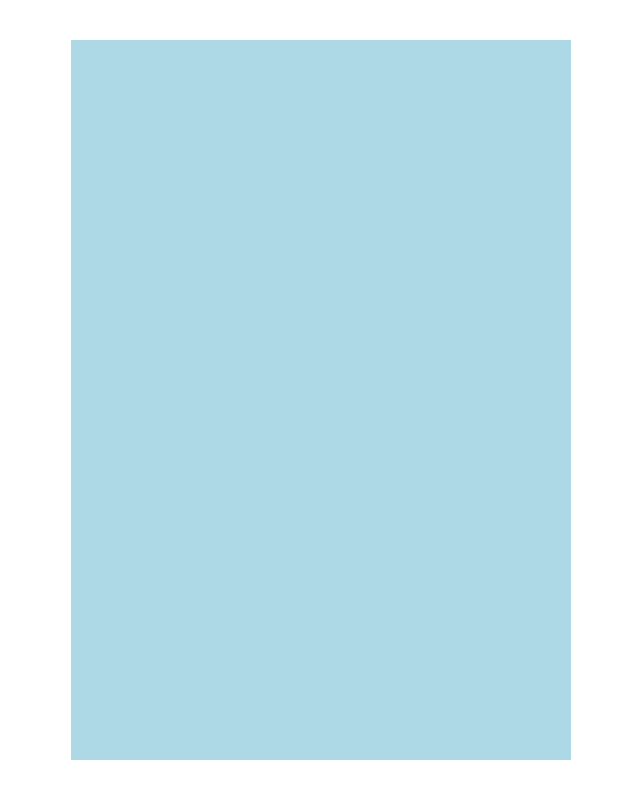
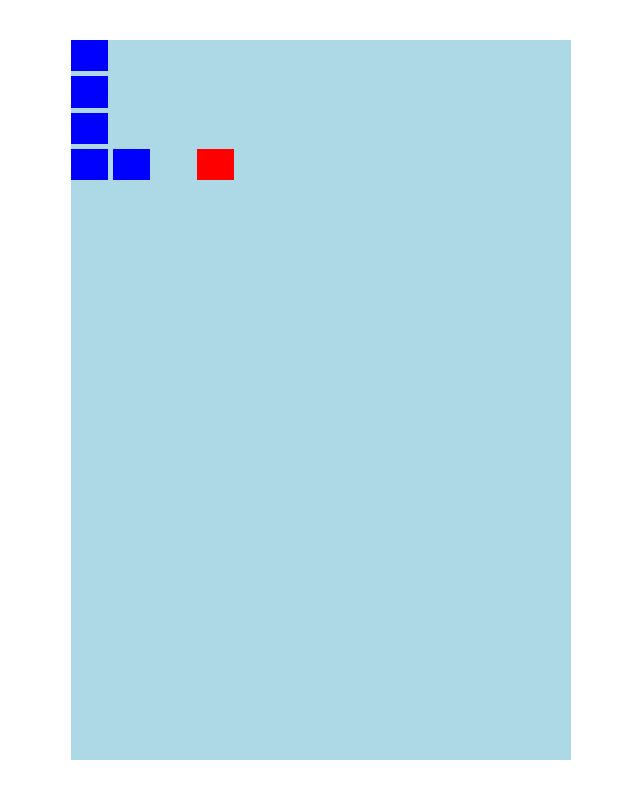
Before and after one commit to valentinvsp/tetris-ac-labs, a React (Create React App) app: page / in a window 1280 px wide. Shown: the whole page, without its empty margins (319-959 px from the left). Built offline with nearby package versions, Linux system fonts and the light colour scheme.

Commit message:
9: show game board

```diff
--- a/src/App.css
+++ b/src/App.css
@@ -2,6 +2,10 @@
   height: 90vh;
   width: 500px;
   background-color: lightblue;
+  display: grid;
+  grid-template-columns: repeat(12, 1fr);
+  grid-template-rows: repeat(20, 1fr);
+  gap: 5px;
 }
 
 .container {
@@ -11,3 +15,11 @@
   justify-content: center;
   align-items: center;
 }
+
+.item {
+  grid-row-start: 4;
+  grid-row-end: 5;
+  grid-column-start: 4;
+  grid-column-end: 5;
+  background-color: red;
+}
--- a/src/App.js
+++ b/src/App.js
@@ -1,11 +1,18 @@
 import React from "react";
+
+import { GameContainer } from "./components/GameContainer";
+
+import Tetromino from "./Tetromino";
 import "./App.css";
 
 function App() {
   return (
-    <div className="container">
-      <div className="board" />
-    </div>
+    <GameContainer>
+      <div className="board">
+        <div className="item" />
+        <Tetromino />
+      </div>
+    </GameContainer>
   );
 }
 
--- /dev/null
+++ b/src/Tetromino.jsx
@@ -0,0 +1,30 @@
+import React from "react";
+
+import { l } from "./tetrominos";
+
+export default function Tetromino() {
+  const lShape = [];
+
+  l.forEach((row, rowIdx) => {
+    row.forEach((val, colIdx) => {
+      if (val === true) {
+        lShape.push({ row: rowIdx + 1, col: colIdx + 1 });
+      }
+    });
+  });
+  return (
+    <>
+      {lShape.map(({ row, col }) => (
+        <div
+          style={{
+            gridRowStart: row,
+            gridRowEnd: row + 1,
+            gridColumnStart: col,
+            gridColumnEnd: col + 1,
+            background: "blue",
+          }}
+        ></div>
+      ))}
+    </>
+  );
+}
--- /dev/null
+++ b/src/components/GameContainer/GameContainer.js
@@ -0,0 +1,5 @@
+import React from "react";
+
+export function GameContainer({ children }) {
+  return <div className="container">{children}</div>;
+}
--- /dev/null
+++ b/src/components/GameContainer/package.json
@@ -0,0 +1,3 @@
+{
+    "main": "./GameContainer.js"
+}
--- /dev/null
+++ b/src/components/GameContainer/styles.css
@@ -0,0 +1,7 @@
+.container {
+    width: 100vw;
+    height: 100vh;
+    display: flex;
+    justify-content: center;
+    align-items: center;
+  }
--- a/src/index.js
+++ b/src/index.js
@@ -1,14 +1,23 @@
-import React from 'react';
-import ReactDOM from 'react-dom';
-import './index.css';
-import App from './App';
-import reportWebVitals from './reportWebVitals';
+import React from "react";
+import ReactDOM from "react-dom";
+import { createRoot } from "react-dom/client";
+import "./index.css";
+import App from "./App";
+import reportWebVitals from "./reportWebVitals";
 
-ReactDOM.render(
+// ReactDOM.render(
+//   <React.StrictMode>
+//     <App />
+//   </React.StrictMode>,
+//   document.getElementById('root')
+// );
+
+const container = document.getElementById("root");
+const root = createRoot(container);
+root.render(
   <React.StrictMode>
     <App />
-  </React.StrictMode>,
-  document.getElementById('root')
+  </React.StrictMode>
 );
 
 // If you want to start measuring performance in your app, pass a function
--- /dev/null
+++ b/src/tetrominos.js
@@ -0,0 +1,22 @@
+/*
+piesa L
+
+ | 1 | 0 |
+ | 1 | 0 |
+ | 1 | 0 |
+ | 1 | 1 |
+
+
+*/
+
+export const l = [
+  [true, false],
+  [true, false],
+  [true, false],
+  [true, true],
+];
+
+const o = [
+  [true, true],
+  [true, true],
+];
```
